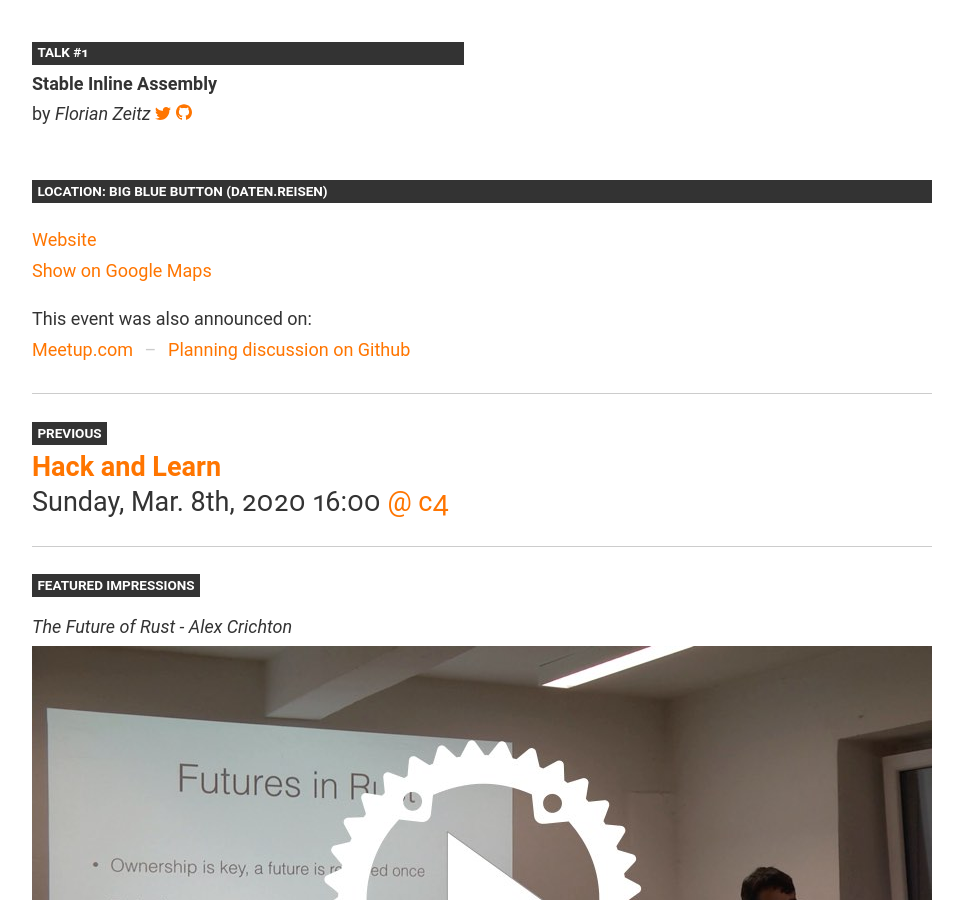
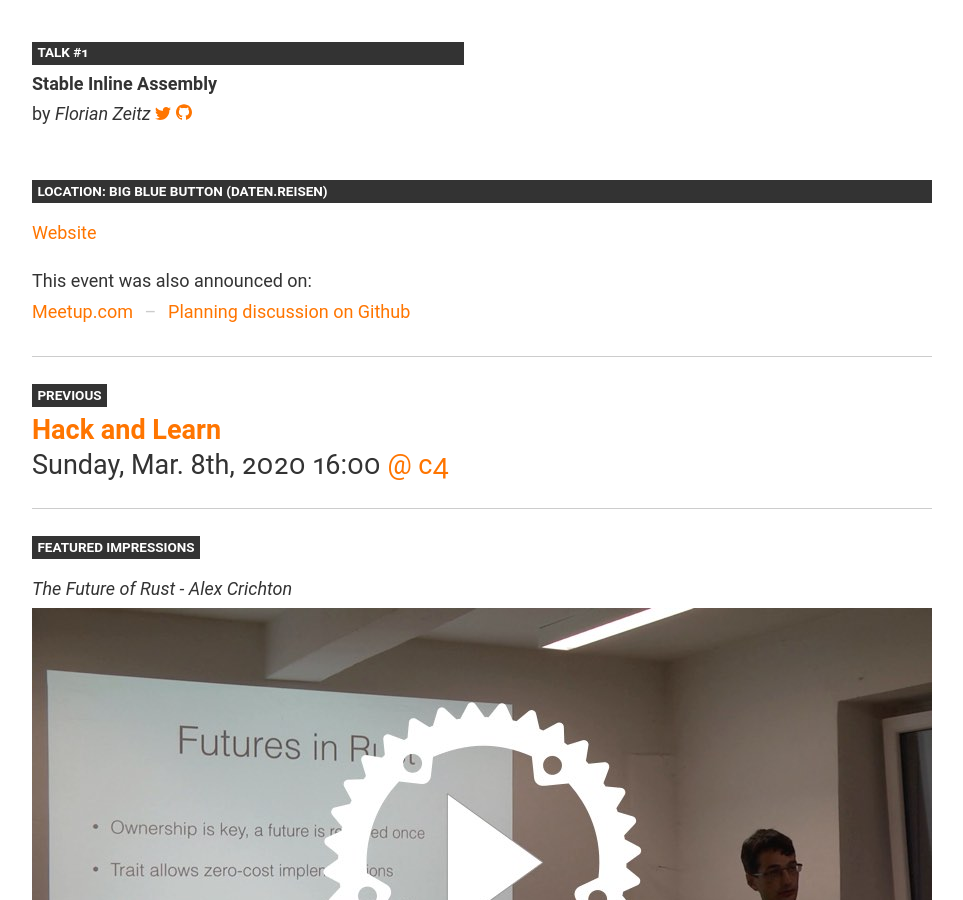
Before and after one commit to Rustaceans/rust-cologne, a Jekyll site: the page built from index.html, in a window 1280 px wide and 900 px high, scrolled down 1073 px. Shown: the whole window, without its empty margins (158-1121 px from the left). Built offline with Jekyll 4.4.1, drawn with Linux system fonts in a browser that asks for light colours.

Commit message:
Make physical address of locations optional

```diff
--- a/_includes/location.html
+++ b/_includes/location.html
@@ -4,18 +4,22 @@
 
   <div class="location-info">
     <address class="address">
+      {% if location.street %}
       <div itemprop="address" itemscope itemtype="http://schema.org/PostalAddress">
         <p itemprop="streetAddress">{{location.street}}</p>
         <p itemprop="addressLocality">{{location.city}}</p>
       </div>
+      {% endif %}
       <p>
         <a itemprop="url" href="{{location.web}}">Website</a>
       </p>
+      {% if location.street %}
       <p>
         <a href="https://www.google.com/maps/?q={{location.street | uri_escape}},+{{location.city | uri_escape}}">
           Show on Google Maps
         </a>
       </p>
+      {% endif %}
       {% if location.osm %}
       <p>
         <a href="{{location.osm}}">
```
